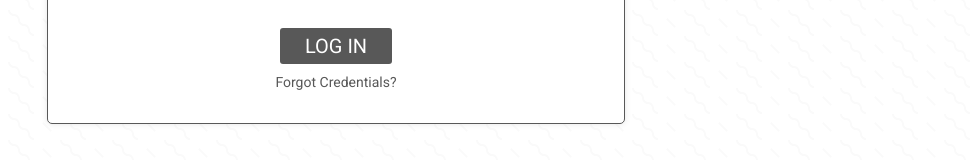
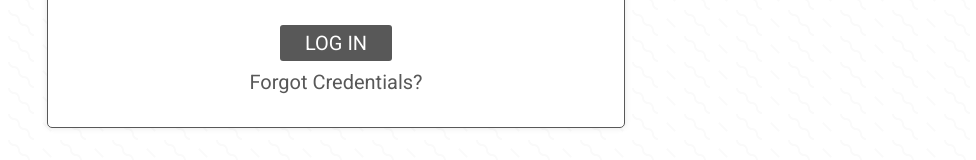
Before and after one commit to Vordty/writ-web, a React (Create React App) app: page /login in a window 1280 px wide. Shown: the part 536-696 px from the top of the page, without its empty margins (304-1280 px from the left). Built offline with nearby package versions, Linux system fonts and the light colour scheme.

Commit message:
Minimize text styling of Button component

```diff
--- a/src/components/Button/Button.js
+++ b/src/components/Button/Button.js
@@ -4,8 +4,7 @@ import Text from "../Text/Text";
 
 import "./Button.scss";
 
-const Button = ({ type, isSmall, style = "", children }) => {
-	const textType = isSmall ? "small" : "regular";
+const Button = ({ type, textType = "regular", style = "", children }) => {
 	return (
 		<div className="button-container">
 			<button className={type + " " + style}>
```
